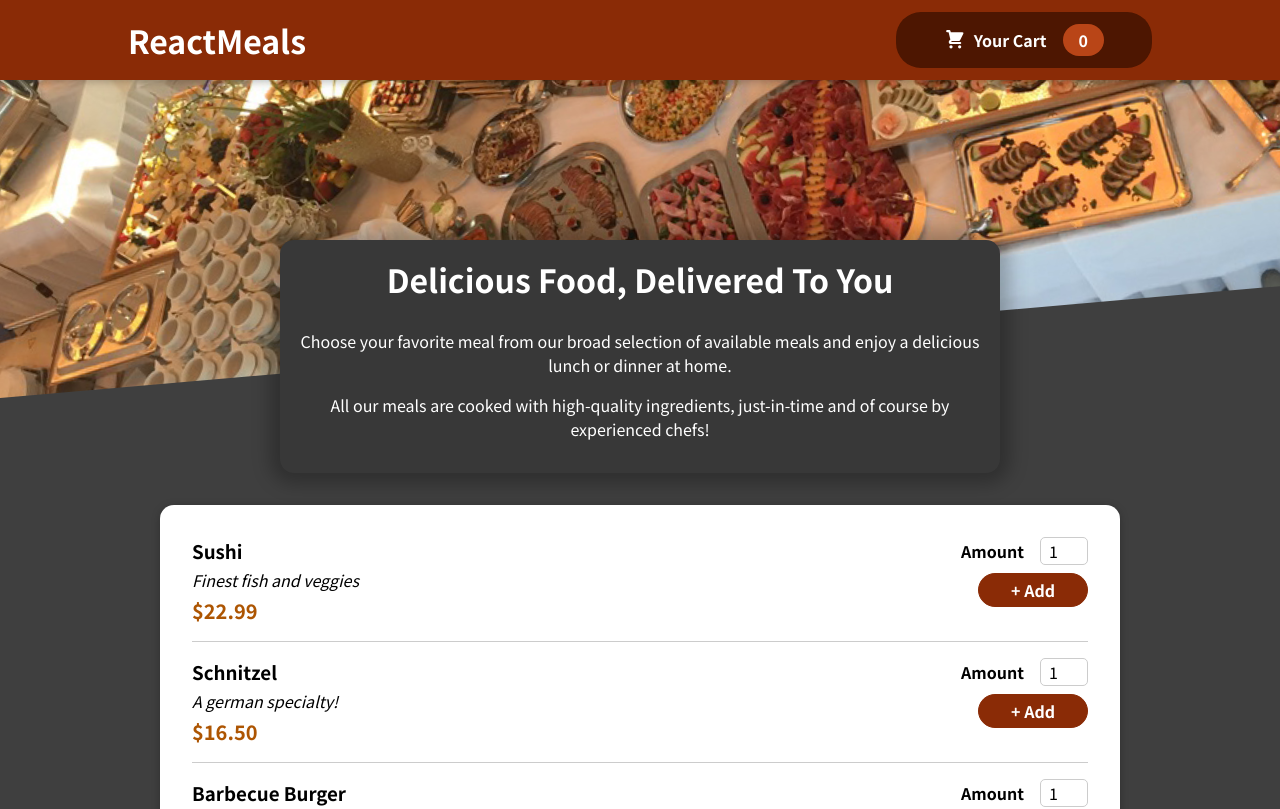
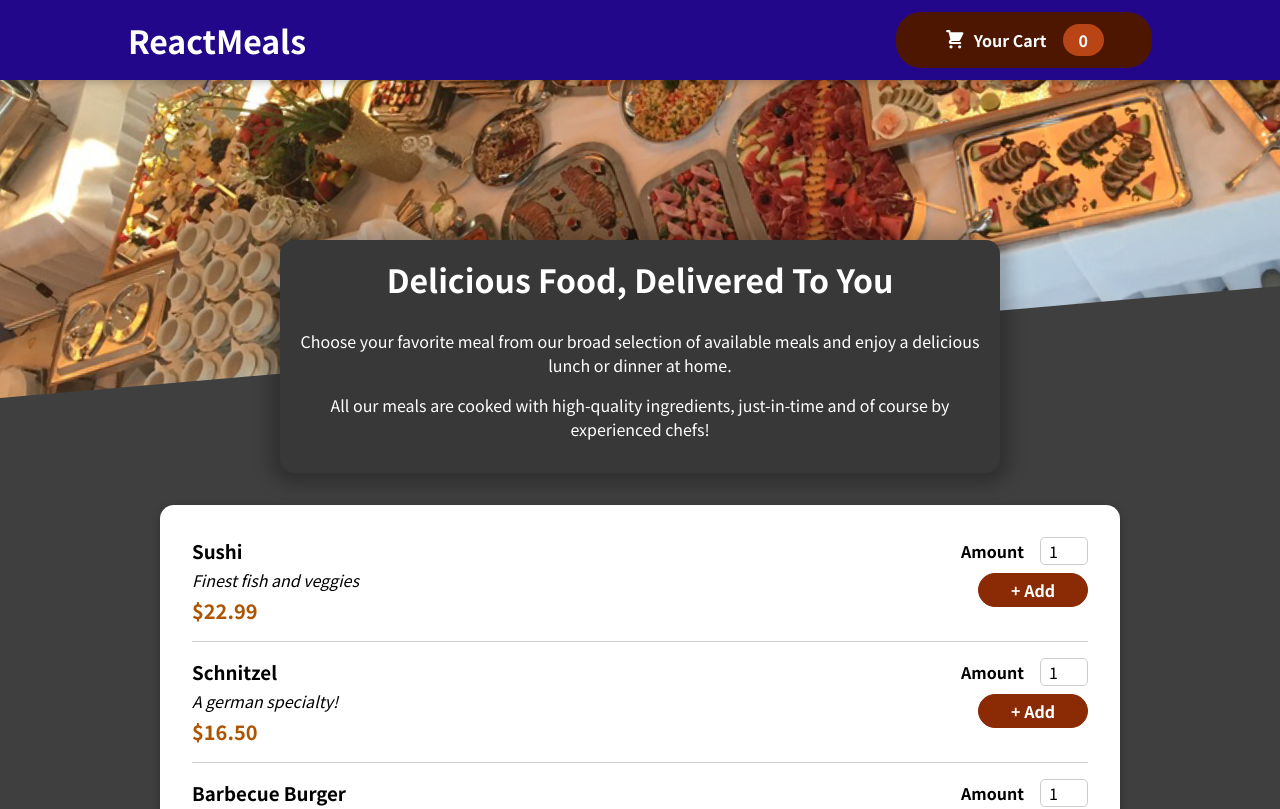
Before and after one commit to oguzgul06/React-food-order-app, a React (Create React App) app: page / in a window 1280 px wide. Shown: the top 809 px of the page. Built offline with nearby package versions, Linux system fonts and the light colour scheme.

Commit message:
modified color header

```diff
--- a/src/components/Layout/Header.module.css
+++ b/src/components/Layout/Header.module.css
@@ -4,7 +4,7 @@
   left: 0;
   width: 100%;
   height: 5rem;
-  background-color: #8a2b06;
+  background-color: #23078a;
   color: white;
   display: flex;
   justify-content: space-between;
```
